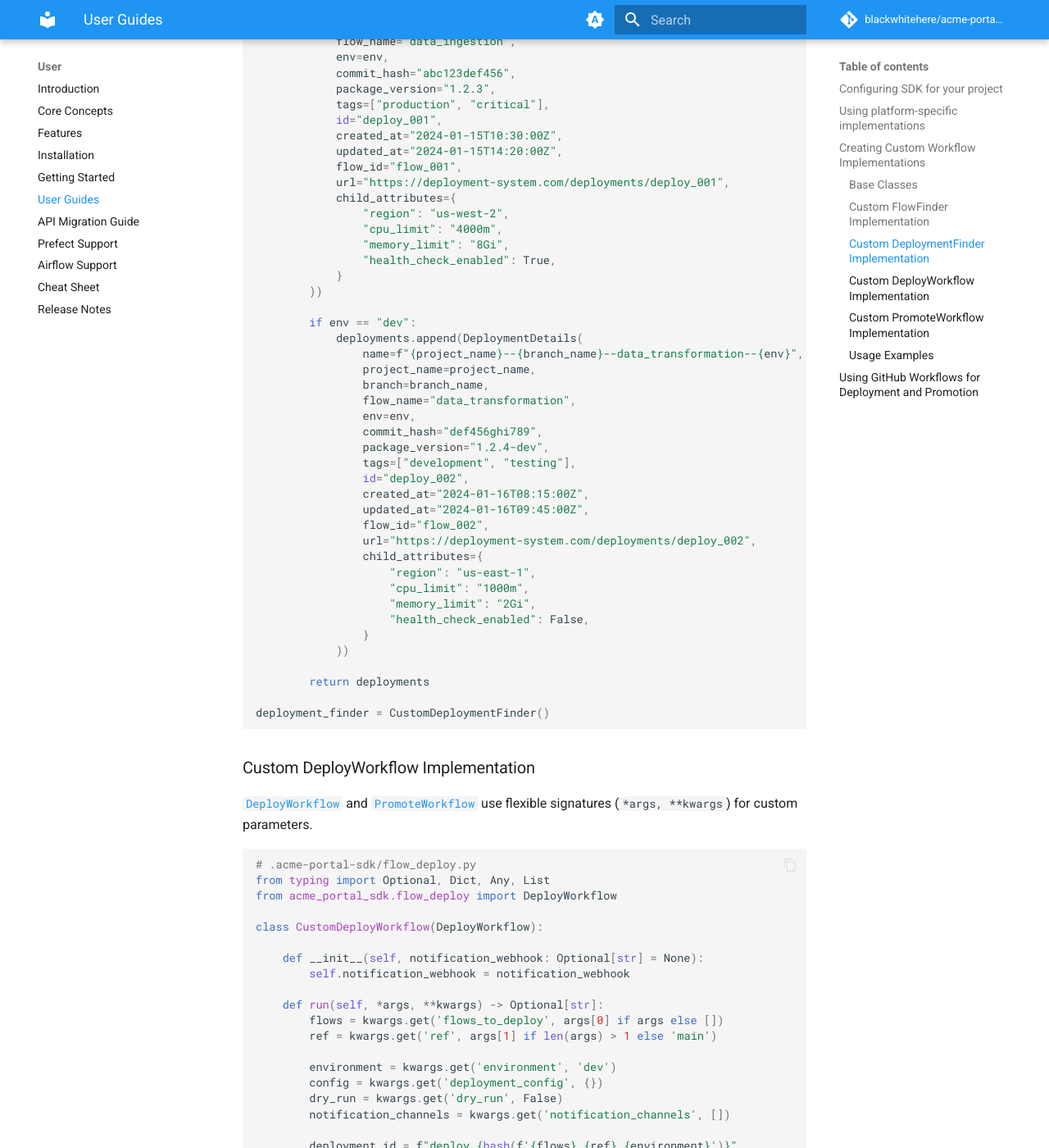
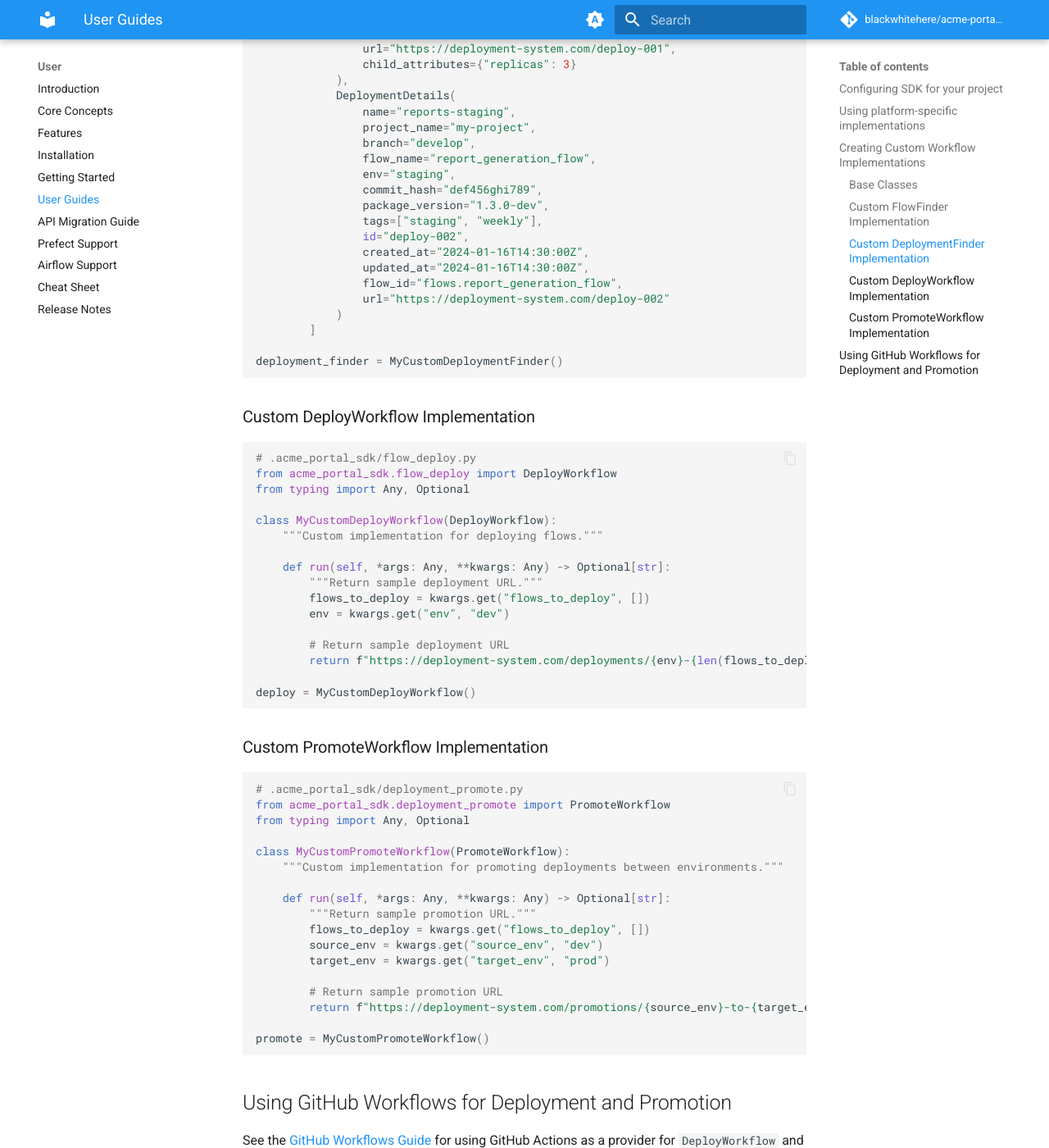
Before and after one commit to blackwhitehere/acme-portal-sdk, an MkDocs documentation site: the page built from docs/docs/user/user-guides.md, in a window 1280 px wide and 1400 px high, scrolled down 2329 px. Shown: the whole window at 82% size. Built offline with MkDocs 1.6.1 and Material for MkDocs 9.7.7, drawn with Linux system fonts in a browser that asks for light colours; comment, search, counter and statistics services are not loaded; some of the changed text lies outside the part shown.

Commit message:
Update README and user-guides examples to match current API signatures
Co-authored-by: blackwhitehere <8960570+blackwhitehere@users.noreply.github.com>

````diff
--- a/docs/docs/user/user-guides.md
+++ b/docs/docs/user/user-guides.md
@@ -31,272 +31,141 @@ Extend the base classes to create custom implementations for your specific needs
 ### Custom FlowFinder Implementation
 
 ```python
-# .acme-portal-sdk/flow_finder.py
+# .acme_portal_sdk/flow_finder.py
+from acme_portal_sdk.flow_finder import FlowFinder, FlowDetails
 from typing import List
-from acme_portal_sdk.flow_finder import FlowFinder, FlowDetails
 
-class CustomFlowFinder(FlowFinder):
+class MyCustomFlowFinder(FlowFinder):
+    """Custom implementation to find flows in your codebase."""
 
     def find_flows(self) -> List[FlowDetails]:
-        flows = []
+        """Return sample flows."""
+        return [
+            FlowDetails(
+                name="data_processing_flow",
+                original_name="data_processing_flow",
+                description="Processes daily data files",
+                id="flows.data_processing_flow",
+                source_path="/src/flows/data_processing.py",
+                source_relative="flows/data_processing.py",
+                line_number=15,
+                grouping=["data"],
+                child_attributes={"schedule": "daily"}
+            ),
+            FlowDetails(
+                name="report_generation_flow",
+                original_name="report_generation_flow",
+                description="Generates weekly reports",
+                id="flows.report_generation_flow",
+                source_path="/src/flows/reports.py",
+                source_relative="flows/reports.py",
+                line_number=25,
+                grouping=["reports"]
+            )
+        ]
 
-        flows.append(FlowDetails(
-            name="data_ingestion",
-            original_name="data-ingestion",
-            description="Daily data ingestion pipeline",
-            id="flow_001",
-            source_path="/src/pipelines/ingestion.py",
-            source_relative="pipelines/ingestion.py",
-            grouping=["data", "batch"],
-            child_attributes={
-                "obj_name": "run_data_ingestion",
-                "module": "pipelines.ingestion",
-                "import_path": "pipelines.ingestion",
-                "priority": 10,
-                "category": "critical",
-            }
-        ))
-
-        flows.append(FlowDetails(
-            name="data_transformation",
-            original_name="data-transformation",
-            description="Transform raw data into analytics format",
-            id="flow_002",
-            source_path="/src/pipelines/transform.py",
-            source_relative="pipelines/transform.py",
-            grouping=["data", "processing"],
-            child_attributes={
-                "obj_name": "transform_data",
-                "module": "pipelines.transform",
-                "import_path": "pipelines.transform",
-                "priority": 5,
-                "category": "standard",
-            }
-        ))
-
-        return flows
-
-flow_finder = CustomFlowFinder()
+flow_finder = MyCustomFlowFinder()
 ```
-
-Store implementation-specific attributes like `obj_name`, `module`, `import_path` in `child_attributes`.
 
 ### Custom DeploymentFinder Implementation
 
 ```python
-# .acme-portal-sdk/deployment_finder.py
-from typing import List
+# .acme_portal_sdk/deployment_finder.py
 from acme_portal_sdk.deployment_finder import DeploymentFinder, DeploymentDetails
+from acme_portal_sdk.flow_finder import FlowDetails
+from typing import List, Optional
 
-class CustomDeploymentFinder(DeploymentFinder):
+class MyCustomDeploymentFinder(DeploymentFinder):
+    """Custom implementation to find existing deployments."""
 
-    def get_deployments(self, project_name: str, branch_name: str, env: str) -> List[DeploymentDetails]:
-        deployments = []
+    def get_deployments(
+        self,
+        *,
+        deployments_to_fetch: Optional[List[DeploymentDetails]] = None,
+        flows_to_fetch: Optional[List[FlowDetails]] = None,
+    ) -> List[DeploymentDetails]:
+        """Return sample deployments."""
+        return [
+            DeploymentDetails(
+                name="data-processing-prod",
+                project_name="my-project",
+                branch="main",
+                flow_name="data_processing_flow",
+                env="prod",
+                commit_hash="abc123def456",
+                package_version="1.2.3",
+                tags=["production", "daily"],
+                id="deploy-001",
+                created_at="2024-01-15T10:00:00Z",
+                updated_at="2024-01-15T10:00:00Z",
+                flow_id="flows.data_processing_flow",
+                url="https://deployment-system.com/deploy-001",
+                child_attributes={"replicas": 3}
+            ),
+            DeploymentDetails(
+                name="reports-staging",
+                project_name="my-project",
+                branch="develop",
+                flow_name="report_generation_flow",
+                env="staging",
+                commit_hash="def456ghi789",
+                package_version="1.3.0-dev",
+                tags=["staging", "weekly"],
+                id="deploy-002",
+                created_at="2024-01-16T14:30:00Z",
+                updated_at="2024-01-16T14:30:00Z",
+                flow_id="flows.report_generation_flow",
+                url="https://deployment-system.com/deploy-002"
+            )
+        ]
 
-        deployments.append(DeploymentDetails(
-            name=f"{project_name}--{branch_name}--data_ingestion--{env}",
-            project_name=project_name,
-            branch=branch_name,
-            flow_name="data_ingestion",
-            env=env,
-            commit_hash="abc123def456",
-            package_version="1.2.3",
-            tags=["production", "critical"],
-            id="deploy_001",
-            created_at="2024-01-15T10:30:00Z",
-            updated_at="2024-01-15T14:20:00Z",
-            flow_id="flow_001",
-            url="https://deployment-system.com/deployments/deploy_001",
-            child_attributes={
-                "region": "us-west-2",
-                "cpu_limit": "4000m",
-                "memory_limit": "8Gi",
-                "health_check_enabled": True,
-            }
-        ))
-
-        if env == "dev":
-            deployments.append(DeploymentDetails(
-                name=f"{project_name}--{branch_name}--data_transformation--{env}",
-                project_name=project_name,
-                branch=branch_name,
-                flow_name="data_transformation",
-                env=env,
-                commit_hash="def456ghi789",
-                package_version="1.2.4-dev",
-                tags=["development", "testing"],
-                id="deploy_002",
-                created_at="2024-01-16T08:15:00Z",
-                updated_at="2024-01-16T09:45:00Z",
-                flow_id="flow_002",
-                url="https://deployment-system.com/deployments/deploy_002",
-                child_attributes={
-                    "region": "us-east-1",
-                    "cpu_limit": "1000m",
-                    "memory_limit": "2Gi",
-                    "health_check_enabled": False,
-                }
-            ))
-
-        return deployments
-
-deployment_finder = CustomDeploymentFinder()
+deployment_finder = MyCustomDeploymentFinder()
 ```
 
 ### Custom DeployWorkflow Implementation
 
-[`DeployWorkflow`](../developer/api-reference.md#acme_portal_sdk.flow_deploy.DeployWorkflow) and [`PromoteWorkflow`](../developer/api-reference.md#acme_portal_sdk.deployment_promote.PromoteWorkflow) use flexible signatures (`*args, **kwargs`) for custom parameters.
+```python
+# .acme_portal_sdk/flow_deploy.py
+from acme_portal_sdk.flow_deploy import DeployWorkflow
+from typing import Any, Optional
 
-```python
-# .acme-portal-sdk/flow_deploy.py
-from typing import Optional, Dict, Any, List
-from acme_portal_sdk.flow_deploy import DeployWorkflow
+class MyCustomDeployWorkflow(DeployWorkflow):
+    """Custom implementation for deploying flows."""
 
-class CustomDeployWorkflow(DeployWorkflow):
+    def run(self, *args: Any, **kwargs: Any) -> Optional[str]:
+        """Return sample deployment URL."""
+        flows_to_deploy = kwargs.get("flows_to_deploy", [])
+        env = kwargs.get("env", "dev")
 
-    def __init__(self, notification_webhook: Optional[str] = None):
-        self.notification_webhook = notification_webhook
+        # Return sample deployment URL
+        return f"https://deployment-system.com/deployments/{env}-{len(flows_to_deploy)}-flows"
 
-    def run(self, *args, **kwargs) -> Optional[str]:
-        flows = kwargs.get('flows_to_deploy', args[0] if args else [])
-        ref = kwargs.get('ref', args[1] if len(args) > 1 else 'main')
-
-        environment = kwargs.get('environment', 'dev')
-        config = kwargs.get('deployment_config', {})
-        dry_run = kwargs.get('dry_run', False)
-        notification_channels = kwargs.get('notification_channels', [])
-
-        deployment_id = f"deploy_{hash(f'{flows}_{ref}_{environment}')}"
-
-        print(f"Starting deployment {deployment_id}")
-        print(f"  Flows: {flows}")
-        print(f"  Reference: {ref}")
-        print(f"  Environment: {environment}")
-
-        if dry_run:
-            return f"dry_run_{deployment_id}"
-
-        if environment == "prod":
-            self._validate_production_deployment(flows, config)
-
-        if notification_channels:
-            self._send_notifications(notification_channels, deployment_id, flows, environment)
-
-        return deployment_id
-
-    def _validate_production_deployment(self, flows: List[str], config: Dict[str, Any]):
-        required_config = ["resource_limits", "health_checks", "rollback_strategy"]
-        missing = [key for key in required_config if key not in config]
-        if missing:
-            raise ValueError(f"Production deployment requires: {missing}")
-
-    def _send_notifications(self, channels: List[str], deployment_id: str, flows: List[str], environment: str):
-        message = f"Deployment {deployment_id} completed for flows {flows} in {environment}"
-        for channel in channels:
-            print(f"  Notification sent to {channel}: {message}")
-
-deploy = CustomDeployWorkflow(notification_webhook="https://hooks.slack.com/...")
+deploy = MyCustomDeployWorkflow()
 ```
 
 ### Custom PromoteWorkflow Implementation
 
 ```python
-# .acme-portal-sdk/deployment_promote.py
-from typing import Optional, List, Dict, Any
+# .acme_portal_sdk/deployment_promote.py
 from acme_portal_sdk.deployment_promote import PromoteWorkflow
+from typing import Any, Optional
 
-class CustomPromoteWorkflow(PromoteWorkflow):
+class MyCustomPromoteWorkflow(PromoteWorkflow):
+    """Custom implementation for promoting deployments between environments."""
 
-    def __init__(self, require_approval: bool = True):
-        self.require_approval = require_approval
+    def run(self, *args: Any, **kwargs: Any) -> Optional[str]:
+        """Return sample promotion URL."""
+        flows_to_deploy = kwargs.get("flows_to_deploy", [])
+        source_env = kwargs.get("source_env", "dev")
+        target_env = kwargs.get("target_env", "prod")
 
-    def run(self, *args, **kwargs) -> Optional[str]:
-        flows = kwargs.get('flows_to_deploy', args[0] if args else [])
-        source_env = kwargs.get('source_env', args[1] if len(args) > 1 else 'dev')
-        target_env = kwargs.get('target_env', args[2] if len(args) > 2 else 'prod')
-        ref = kwargs.get('ref', args[3] if len(args) > 3 else 'main')
+        # Return sample promotion URL
+        return f"https://deployment-system.com/promotions/{source_env}-to-{target_env}-{len(flows_to_deploy)}-flows"
 
-        project_name = kwargs.get('project_name', 'default-project')
-        branch_name = kwargs.get('branch_name', 'main')
-        auto_approve = kwargs.get('auto_approve', False)
-        validation_rules = kwargs.get('validation_rules', [])
-
-        promotion_id = f"promote_{hash(f'{flows}_{source_env}_{target_env}_{ref}')}"
-
-        print(f"Starting promotion {promotion_id}")
-        print(f"  Flows: {flows}")
-        print(f"  Source Environment: {source_env}")
-        print(f"  Target Environment: {target_env}")
-
-        if validation_rules:
-            for rule in validation_rules:
-                self._run_validation_rule(rule, flows, source_env, target_env)
-
-        if self.require_approval and not auto_approve:
-            approval_status = self._request_approval(promotion_id, flows, source_env, target_env)
-            if not approval_status:
-                return None
-
-        source_config = self._get_source_deployment_config(flows, source_env)
-        target_config = self._apply_target_environment_settings(source_config, target_env)
-
-        for flow in flows:
-            print(f"    Creating deployment for {flow} in {target_env}")
-
-        return promotion_id
-
-    def _run_validation_rule(self, rule: str, flows: List[str], source_env: str, target_env: str):
-        print(f"    Validating rule: {rule}")
-
-    def _request_approval(self, promotion_id: str, flows: List[str], source_env: str, target_env: str) -> bool:
-        print(f"    Approval requested for promotion from {source_env} to {target_env}")
-        return True
-
-    def _get_source_deployment_config(self, flows: List[str], source_env: str) -> Dict[str, Any]:
-        return {
-            "version": "1.2.3",
-            "commit_hash": "abc123def456",
-            "resource_limits": {"cpu": "1000m", "memory": "2Gi"},
-        }
-
-    def _apply_target_environment_settings(self, source_config: Dict[str, Any], target_env: str) -> Dict[str, Any]:
-        config = source_config.copy()
-        if target_env == "prod":
-            config["resource_limits"]["cpu"] = "4000m"
-            config["resource_limits"]["memory"] = "8Gi"
-        return config
-
-promote = CustomPromoteWorkflow(require_approval=True)
+promote = MyCustomPromoteWorkflow()
 ```
 
-### Usage Examples
 
-```python
-# Basic usage
-deploy_workflow.run(["flow1", "flow2"], "main")
-promote_workflow.run(["flow1"], "dev", "prod", "main")
-
-# Extended usage with custom parameters
-deploy_workflow.run(
-    flows_to_deploy=["data_ingestion", "data_transformation"],
-    ref="main",
-    environment="staging",
-    deployment_config={
-        "resource_limits": {"cpu": "2000m", "memory": "4Gi"},
-        "health_checks": {"enabled": True, "timeout": 30},
-    },
-    notification_channels=["slack", "email"]
-)
-
-promote_workflow.run(
-    flows_to_deploy=["data_ingestion"],
-    source_env="staging",
-    target_env="prod",
-    ref="v1.2.3",
-    auto_approve=False,
-    validation_rules=["security_scan", "performance_test"]
-)
-```
 
 ## Using GitHub Workflows for Deployment and Promotion
 
````
Also changed, not shown: README.md.
